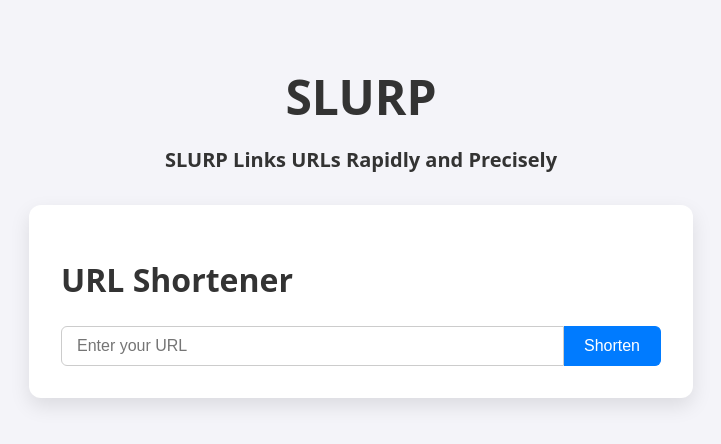
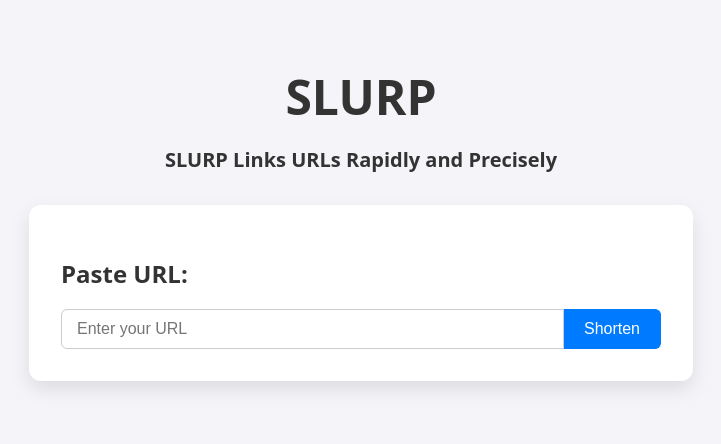
Before and after one commit to kevinsctfries/slurp, a React app in the folder frontend/: page / in a window 1280 px wide. Shown: the top 444 px of the page, without its empty margins (279-1000 px from the left). Built offline with nearby package versions, Linux system fonts and the light colour scheme; the HTML template or start-up script is replaced by a standard one.

Commit message:
style changes

```diff
--- a/frontend/src/components/UrlShortener/UrlShortener.jsx
+++ b/frontend/src/components/UrlShortener/UrlShortener.jsx
@@ -15,7 +15,7 @@ function UrlShortener({ setShortUrl }) {
 
   return (
     <div className="app-container">
-      <h1>URL Shortener</h1>
+      <h2>Paste URL:</h2>
       <form onSubmit={handleSubmit}>
         <input
           type="text"
```
